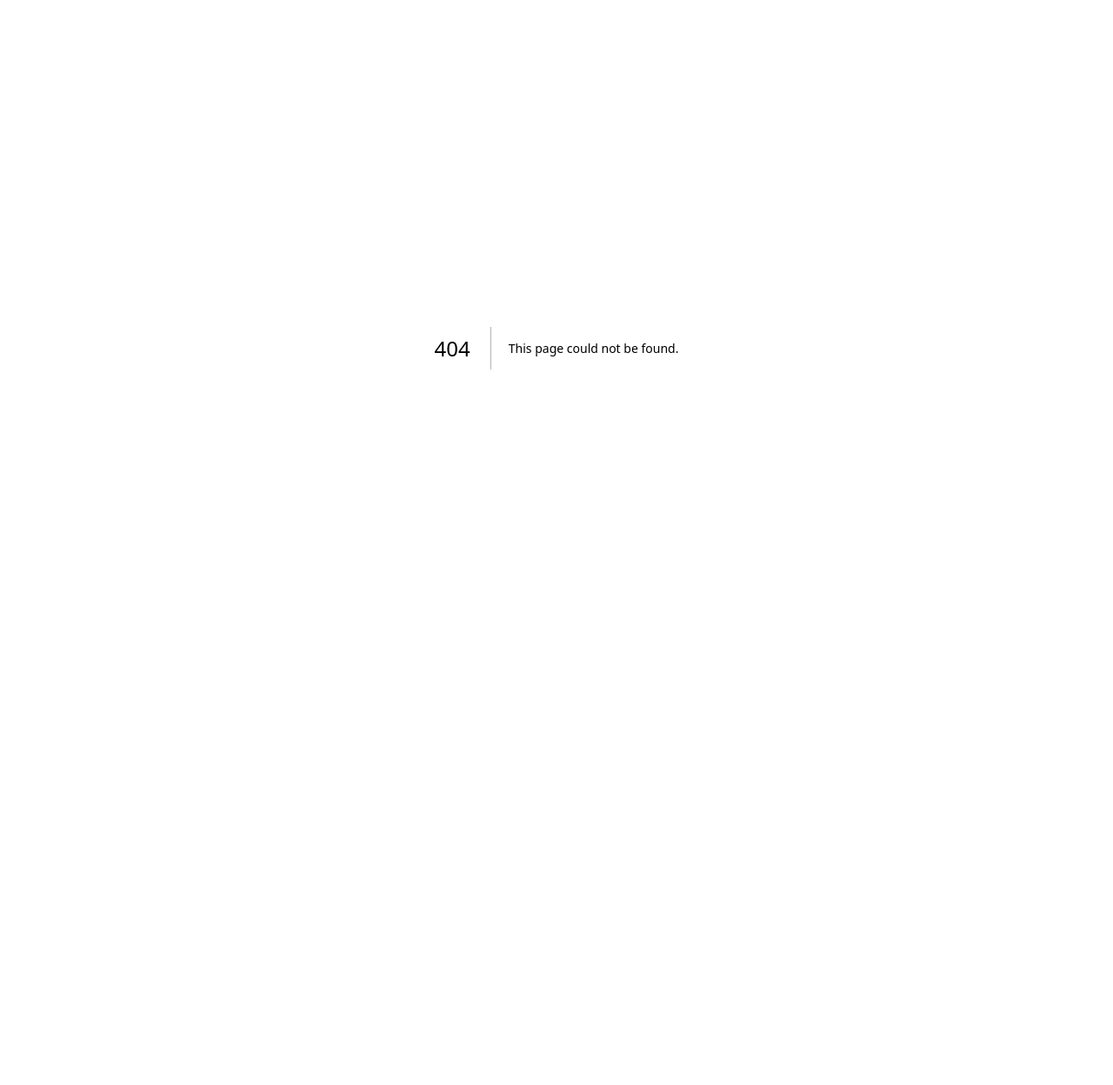
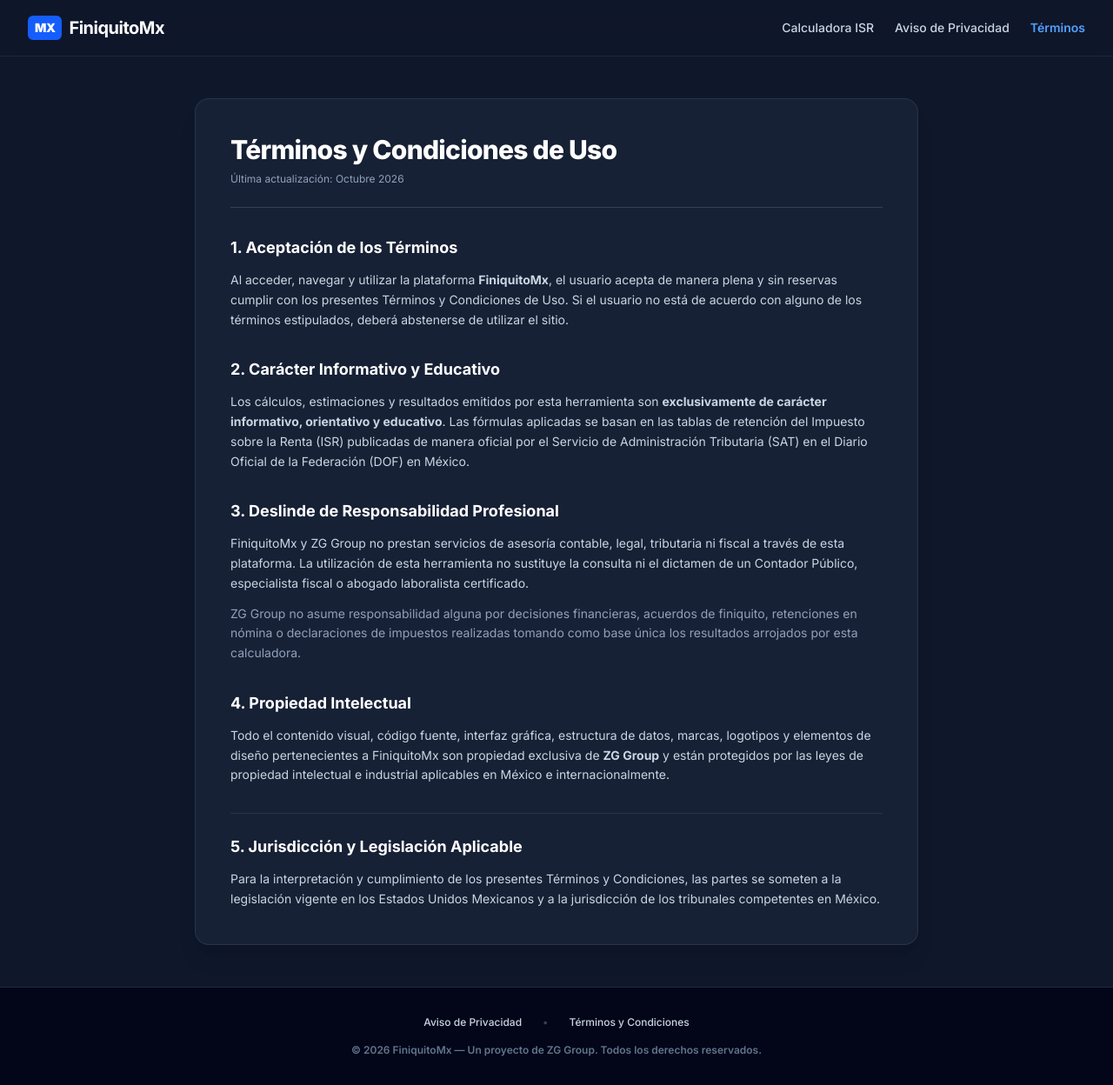
Before and after one commit to isaacxi/calculadora-isr-mexico, a Next.js app: page /privacidad/terminos in a window 1280 px wide. Before the commit this address had no page. Shown: the whole page at 87% size. Before the commit the page ends 800 px from the top, so only its background shows below. Built offline with nearby package versions, Linux system fonts and the light colour scheme.

Commit message:
Create page.tsx

```diff
--- /dev/null
+++ b/app/privacidad/terminos/page.tsx
@@ -0,0 +1,87 @@
+import React from 'react';
+import Link from 'next/link';
+
+export default function TerminosPage() {
+  return (
+    <div class="min-h-screen flex flex-col bg-slate-900 text-slate-100 font-sans antialiased">
+      {/* CABECERA */}
+      <header class="border-b border-slate-800 bg-slate-900/80 backdrop-blur-md sticky top-0 z-50">
+        <div class="max-w-7xl mx-auto px-4 sm:px-6 lg:px-8 h-16 flex items-center justify-between">
+          <Link href="/" class="flex items-center gap-2 font-bold text-xl tracking-tight text-white">
+            <span class="bg-blue-600 text-white px-2 py-1 rounded-md text-sm font-black">MX</span>
+            <span>FiniquitoMx</span>
+          </Link>
+          <nav class="flex gap-6 text-sm font-medium text-slate-300">
+            <Link href="/" class="hover:text-blue-400 transition">Calculadora ISR</Link>
+            <Link href="/privacidad" class="hover:text-blue-400 transition">Aviso de Privacidad</Link>
+            <Link href="/terminos" class="text-blue-400 font-semibold">Términos</Link>
+          </nav>
+        </div>
+      </header>
+
+      {/* CONTENIDO PRINCIPAL */}
+      <main class="flex-grow max-w-4xl w-full mx-auto px-4 sm:px-6 lg:px-8 py-12">
+        <article class="bg-slate-800/60 border border-slate-700/60 rounded-2xl p-6 sm:p-10 shadow-xl space-y-8 text-slate-300 text-sm leading-relaxed">
+
+          <header class="border-b border-slate-700 pb-6">
+            <h1 class="text-3xl font-extrabold text-white tracking-tight mb-2">Términos y Condiciones de Uso</h1>
+            <p class="text-xs text-slate-400">Última actualización: Octubre 2026</p>
+          </header>
+
+          <section class="space-y-3">
+            <h2 class="text-lg font-bold text-white">1. Aceptación de los Términos</h2>
+            <p>
+              Al acceder, navegar y utilizar la plataforma <strong>FiniquitoMx</strong>, el usuario acepta de manera plena y sin reservas cumplir con los presentes Términos y Condiciones de Uso. Si el usuario no está de acuerdo con alguno de los términos estipulados, deberá abstenerse de utilizar el sitio.
+            </p>
+          </section>
+
+          <section class="space-y-3">
+            <h2 class="text-lg font-bold text-white">2. Carácter Informativo y Educativo</h2>
+            <p>
+              Los cálculos, estimaciones y resultados emitidos por esta herramienta son <strong>exclusivamente de carácter informativo, orientativo y educativo</strong>. Las fórmulas aplicadas se basan en las tablas de retención del Impuesto sobre la Renta (ISR) publicadas de manera oficial por el Servicio de Administración Tributaria (SAT) en el Diario Oficial de la Federación (DOF) en México.
+            </p>
+          </section>
+
+          <section class="space-y-3">
+            <h2 class="text-lg font-bold text-white">3. Deslinde de Responsabilidad Profesional</h2>
+            <p>
+              FiniquitoMx y ZG Group no prestan servicios de asesoría contable, legal, tributaria ni fiscal a través de esta plataforma. La utilización de esta herramienta no sustituye la consulta ni el dictamen de un Contador Público, especialista fiscal o abogado laboralista certificado.
+            </p>
+            <p class="text-slate-400">
+              ZG Group no asume responsabilidad alguna por decisiones financieras, acuerdos de finiquito, retenciones en nómina o declaraciones de impuestos realizadas tomando como base única los resultados arrojados por esta calculadora.
+            </p>
+          </section>
+
+          <section class="space-y-3">
+            <h2 class="text-lg font-bold text-white">4. Propiedad Intelectual</h2>
+            <p>
+              Todo el contenido visual, código fuente, interfaz gráfica, estructura de datos, marcas, logotipos y elementos de diseño pertenecientes a FiniquitoMx son propiedad exclusiva de <strong>ZG Group</strong> y están protegidos por las leyes de propiedad intelectual e industrial aplicables en México e internacionalmente.
+            </p>
+          </section>
+
+          <section class="space-y-3 border-t border-slate-700/60 pt-6">
+            <h2 class="text-lg font-bold text-white">5. Jurisdicción y Legislación Aplicable</h2>
+            <p>
+              Para la interpretación y cumplimiento de los presentes Términos y Condiciones, las partes se someten a la legislación vigente en los Estados Unidos Mexicanos y a la jurisdicción de los tribunales competentes en México.
+            </p>
+          </section>
+
+        </article>
+      </main>
+
+      {/* FOOTER */}
+      <footer class="bg-slate-950 border-t border-slate-800 text-slate-400 py-8 text-xs text-center">
+        <div class="max-w-7xl mx-auto px-4 space-y-4">
+          <div class="flex justify-center gap-6 text-slate-300 font-medium">
+            <Link href="/privacidad" class="hover:text-white transition">Aviso de Privacidad</Link>
+            <span class="text-slate-700">•</span>
+            <Link href="/terminos" class="hover:text-white transition">Términos y Condiciones</Link>
+          </div>
+          <p class="text-slate-500 font-semibold">
+            © 2026 FiniquitoMx — Un proyecto de ZG Group. Todos los derechos reservados.
+          </p>
+        </div>
+      </footer>
+    </div>
+  );
+}
```
